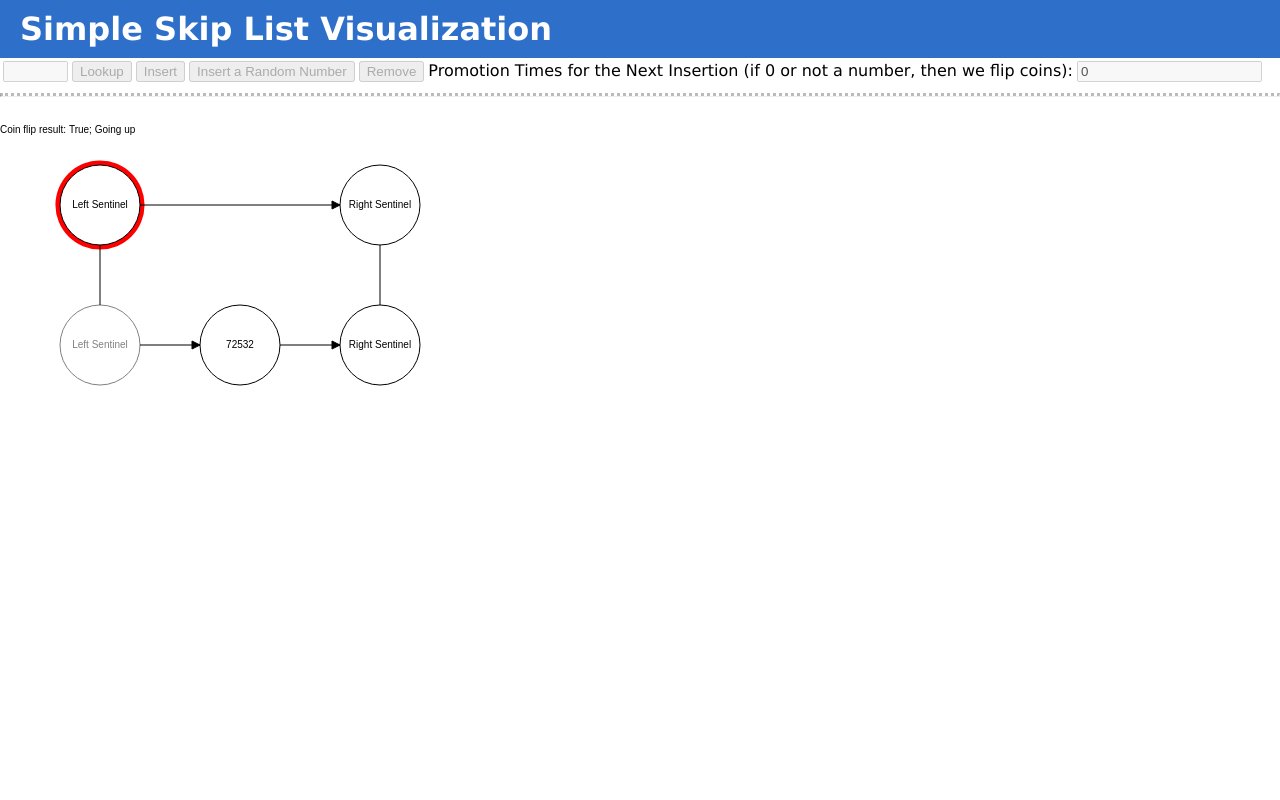
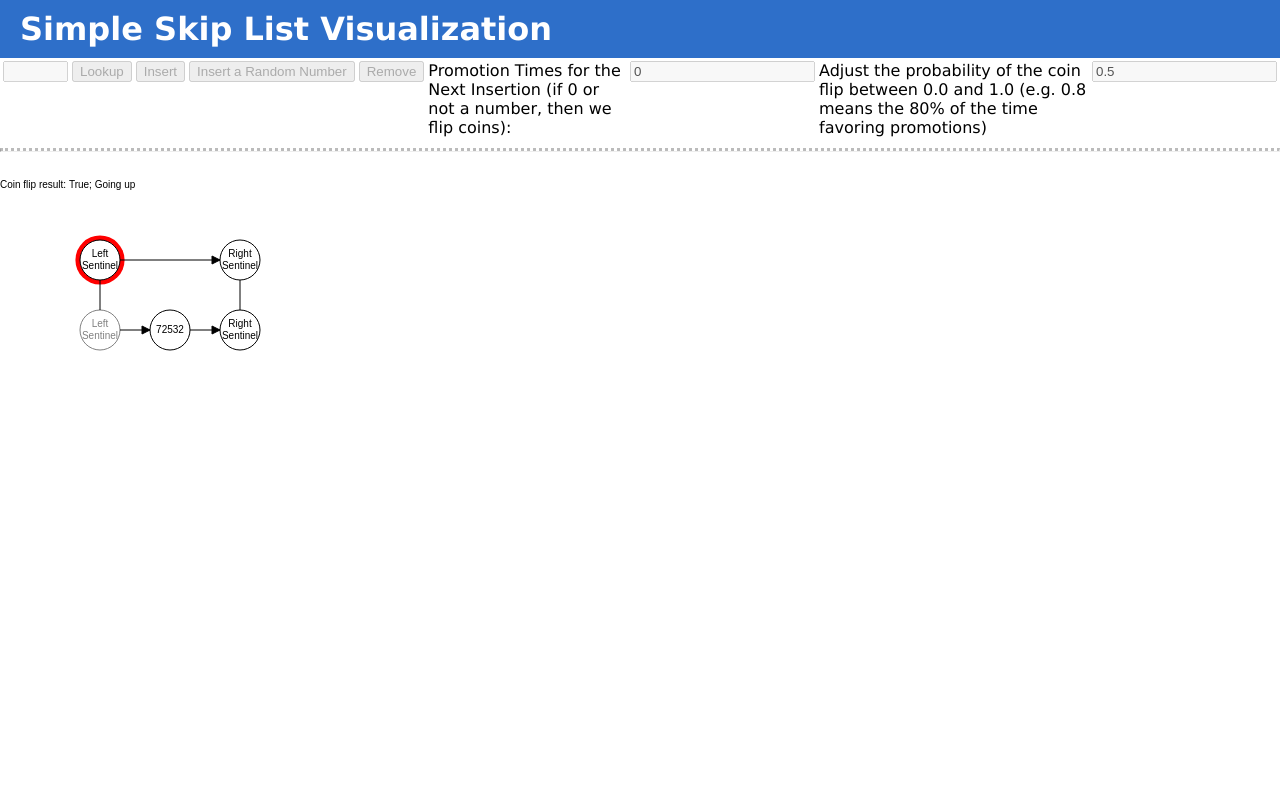
Before and after one commit to flyhawk86/skip_list_visualization, a plain HTML site: page index.html in a window 1280 px wide. Both pictures are taken after a click on the button "Insert a Random Number". Shown: the top 800 px of the page. Drawn offline with Linux system fonts and the light colour scheme.

Commit message:
ADD a variable probaility value

```diff
--- a/AlgorithmLibrary/SkipList.js
+++ b/AlgorithmLibrary/SkipList.js
@@ -38,8 +38,8 @@ SkipList.superclass = Algorithm.prototype;
 SkipList.KEY_LENGTH = 5;
 SkipList.MARGIN_X = 100;
 SkipList.MARGIN_Y = 100;
-SkipList.SPACING_X = 140;
-SkipList.SPACING_Y = 140;
+SkipList.SPACING_X = 70;
+SkipList.SPACING_Y = 70;
 SkipList.INACTIVE_NODE_COLOR = "#000000";
 SkipList.ACTIVE_NODE_COLOR = "#808080";
 
@@ -69,20 +69,29 @@ SkipList.prototype.random = function ()
 		return false;
 	}
 
-	return Math.random() < 0.5;
+	var probability;
+
+	probability = parseFloat(this.adjustProbabilityText.value);
+
+	if(probability < 0 || probability > 1.0){
+		alert("The probability should be within range 0.0 and 1.0 inclusive; reset to default value 0.5");
+		this.adjustProbabilityText.value = "0.5";
+	}
+
+	return Math.random() < probability;
 }
 
 // Compare two keys, handling sentinel cases as well
 SkipList.compareKeys = function (k1, k2)
 {
 	// handling sentinel cases
-	if (k1 === "Left Sentinel") {
+	if (k1 === "Left\nSentinel") {
 		return -1;
-	} else if (k1 === "Right Sentinel") {
+	} else if (k1 === "Right\nSentinel") {
 		return 1;
-	} else if (k2 === "Left Sentinel") {
+	} else if (k2 === "Left\nSentinel") {
 		return 1;
-	} else if (k2 === "Right Sentinel") {
+	} else if (k2 === "Right\nSentinel") {
 		return -1;
 	} // handling numerical cases
 	else if (k1 === k2) {
@@ -167,6 +176,10 @@ SkipList.prototype.addControls = function ()
 	this.lblRandom = addLabelToAlgorithmBar("Promotion Times for the Next Insertion (if 0 or not a number, then we flip coins): ");
     this.txtRandom = addControlToAlgorithmBar("Text", "0");
     this.controls.push(this.txtRandom);
+
+	this.adjustProbabilityLabel = addLabelToAlgorithmBar("Adjust the probability of the coin flip between 0.0 and 1.0 (e.g. 0.8 means the 80% of the time favoring promotions)");
+	this.adjustProbabilityText = addControlToAlgorithmBar("Text", "0.5");
+	this.controls.push(this.adjustProbabilityText);
 }
 
 
@@ -175,8 +188,8 @@ SkipList.prototype.reset = function ()
 	this.nextIndex = 0;
 	this.size = 0;
 
-	// initialize an empty skip list with one left sentinel and one right sentinel only
-	this.root = { key: "Left Sentinel", ind: 0, layer: 0, right: { key: "Right Sentinel", ind: 1, layer: 0 } };
+	// initialize an empty skip list with one Left\nSentinel and one Right\nSentinel only
+	this.root = { key: "Left\nSentinel", ind: 0, layer: 0, right: { key: "Right\nSentinel", ind: 1, layer: 0 } };
 	this.root.right.left = this.root;
 
 	// create a banner on top of the screen for message display
@@ -434,8 +447,8 @@ SkipList.prototype.insert = function (key)
 				this.cmd("Step");
 
 				// on the new layer, create left and right sentinels
-				topRoot = this.newNode("Left Sentinel", 0, 0);
-				topRoot.right = this.newNode("Right Sentinel", this.size - 1 + 2, 0);
+				topRoot = this.newNode("Left\nSentinel", 0, 0);
+				topRoot.right = this.newNode("Right\nSentinel", this.size - 1 + 2, 0);
 				topRoot.right.left = topRoot;
 				topRoot.down = p1;
 				topRoot.down.up = topRoot;
--- a/AnimationLibrary/AnimatedCircle.js
+++ b/AnimationLibrary/AnimatedCircle.js
@@ -29,7 +29,7 @@ var AnimatedCircle = function(objectID, objectLabel)
 {
 	this.objectID = objectID;
 	this.label = objectLabel;
-	this.radius = 40;
+	this.radius = 20;
 	this.thickness = 3;
 	this.x = 0;
 	this.y = 0;
--- a/index.html
+++ b/index.html
@@ -84,6 +84,13 @@
 				We recursively check whether the number exists in any layer above to make sure that the number is removed from all layers.
 			</div>
 
+			<div>
+				<h3>Remarks: </h3> <br />
+				The feature of "Promotion Times for the Next Insertion" and
+				the feature of "Adjust the probability of the coin flip between 0.0 and 1.0"
+				cannot be used together.
+			</div>
+
 			<div id="footer">
 
 
```
